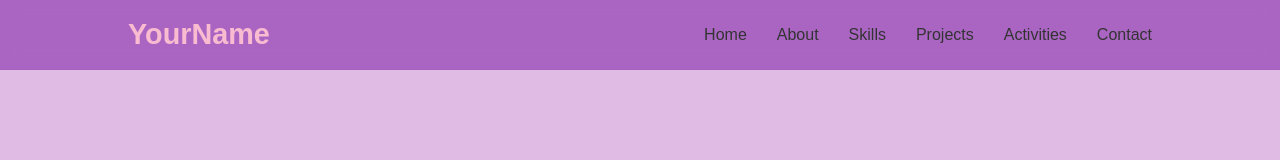
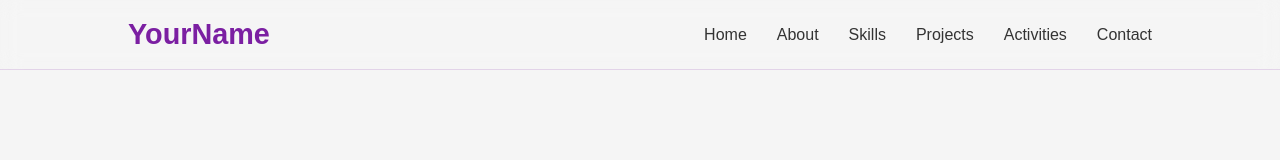
Before and after one commit to NethuDinsara/portfolio, a React (Vite) app: page / in a window 1280 px wide. Shown: the top 160 px of the page. Built offline with nearby package versions, Linux system fonts and the light colour scheme.

Commit message:
updated styles

```diff
--- a/src/index.css
+++ b/src/index.css
@@ -23,7 +23,7 @@ html {
 }
 
 body {
-  background-color: var(--lavender); /* Light background */
+  background-color: var(--white); /* Light background */
   color: var(--text-dark);
   overflow-x: hidden;
 }
@@ -170,7 +170,9 @@ p {
   padding: 0 10%;
   z-index: 99;
   transition: all 0.3s ease;
-  background-color: rgba(157, 80, 187, 0.8); /* Semi-transparent purple */
+  background-color: (--white);
+
+  /* background-color: rgba(157, 80, 187, 0.8); Semi-transparent purple */
   backdrop-filter: blur(10px);
   border-bottom: 1px solid rgba(157, 80, 187, 0.2); /* Subtle border */
 }
@@ -191,7 +193,7 @@ p {
 .logo {
   font-size: 1.8rem;
   font-weight: 700;
-  color: var(--light-pink); /* Using light pink for the logo */
+  color: var(--deep-purple); /* Using light pink for the logo */
   text-decoration: none;
 }
 
@@ -214,7 +216,7 @@ p {
 }
 
 .nav-menu li a:hover {
-  color: var(--primary-purple); /* Purple hover color */
+  color: var(--light-pink); /* Purple hover color */
 }
 
 .nav-menu li a::after {
@@ -252,7 +254,7 @@ p {
   justify-content: space-between;
   align-items: center;
   padding-top: 120px;
-  background: linear-gradient(135deg, var(--lavender) 0%, var(--lavender) 100%);
+  background: linear-gradient(135deg, var(--white) 0%, var(--white) 100%);
   color: var(--text-dark);
 }
 
```
